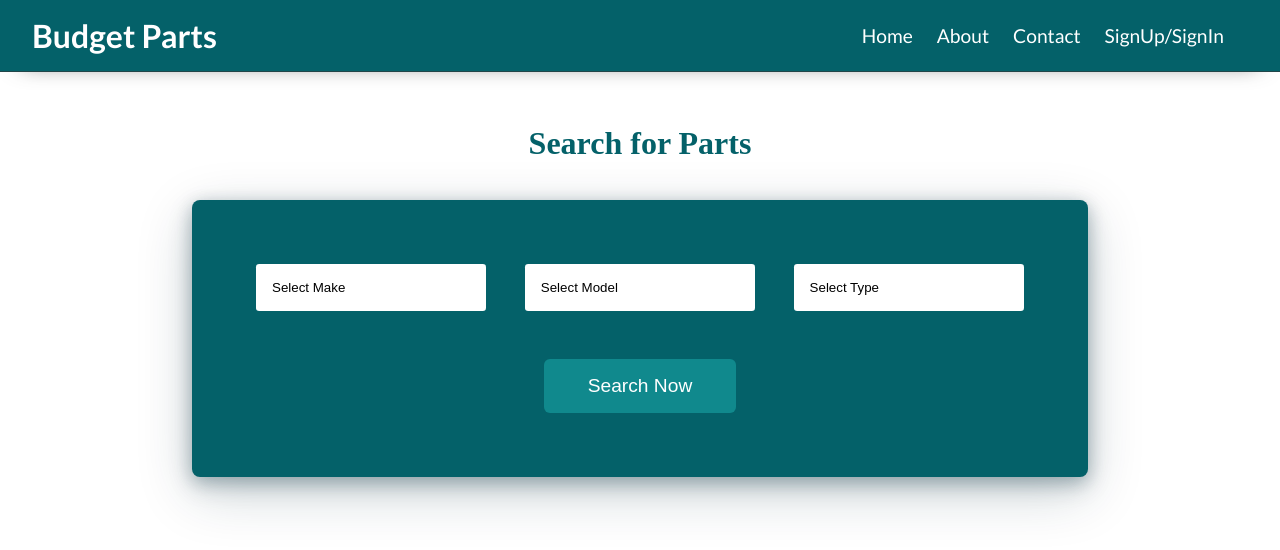
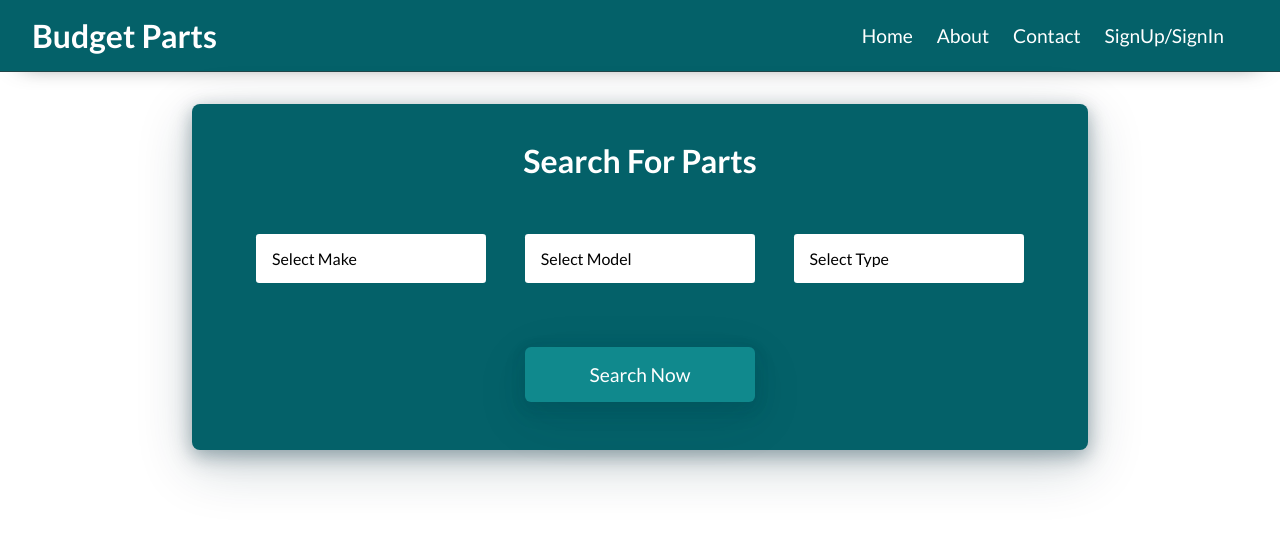
Before and after one commit to Esmat5/budget_parts, a React (Create React App) app in the folder react-app/: page / in a window 1280 px wide. Shown: the top 550 px of the page. Built offline with nearby package versions, Linux system fonts and the light colour scheme.

Commit message:
Improved search from style

```diff
--- a/react-app/src/components/PartSearchForm/PartSearchForm.js
+++ b/react-app/src/components/PartSearchForm/PartSearchForm.js
@@ -4,12 +4,11 @@
 
 export default function PartSearchForm() {
     return (
-        <div className="container">
-            <div className="part-search-header">
-                <h1>Search for Parts</h1>
-            </div>
             <div id="part-search-form">
                 <form className="form-container">
+                    <div className="part-search-header">
+                        <h1>Search For Parts</h1>
+                    </div>
                     <div className="row">
                         <div className="form-group">
                             <select id="make" name="make">
@@ -38,10 +37,9 @@
 
                     </div>
                     <div className="button-row">
-                        <input type="submit" value="Search Now"/>
+                        <input type="submit" value="Search Now" />
                     </div>
                 </form>
             </div>
-        </ div>
     );
 }
--- a/react-app/src/components/PartSearchForm/partSearchForm.css
+++ b/react-app/src/components/PartSearchForm/partSearchForm.css
@@ -1,22 +1,24 @@
-.container {
-    width: 100%;
-}
+/* font from google fonts  (www.googlefonts.com)*/
+@import url('https://fonts.googleapis.com/css2?family=Lato:ital,wght@0,100;0,300;0,400;0,700;0,900;1,100;1,300;1,400;1,700;1,900&display=swap');
+
 
 #part-search-form {
     display: flex;
     justify-content: center;
 }
 
+
 .part-search-header{
     width: 100%;
+    font-family: "Lato", sans-serif;
     display: flex;
     justify-content: center;
     align-items: center;
-    color: #046169;
+    color: #fff;
     padding-bottom: 1rem;
     font-size: 1rem;
     font-weight: bold;
-    margin: 0 auto;
+
 }
 
 .form-container {
@@ -25,7 +27,10 @@
     display: flex;
     flex-direction: column;
     gap: 1rem;
-    padding: 4rem;
+    padding-top: 1rem;
+    padding-left: 4rem;
+    padding-right: 4rem;
+    padding-bottom: 1rem;
     background-color: #fff;
     border-radius: 8px;
     background-color: #046169;
@@ -48,6 +53,8 @@
 
 
 .form-group select{
+    font-family: "Lato", sans-serif;
+    font-size: 1rem;
     background-color: #fff;
     border: none;
     padding: 1rem;
@@ -76,10 +83,14 @@
     display: flex;
     justify-content: center;
     align-items: center;
+    margin-top: 3rem;
+    margin-bottom: 2rem;
+
 
 }
 .form-container .button-row input {
-    width: 25%;
+    font-family: "Lato", sans-serif;
+    width: 30%;
     font-size: 1.2rem;
     padding: 1rem;
     background-color: #10898d;
@@ -87,4 +98,5 @@
     border: none;
     cursor: pointer;
     border-radius: 6px;
+    box-shadow: rgba(3, 47, 60, 0.099) 0px 4px 16px, rgba(3,47,60, 0.099) 0px 8px 24px, rgba(3,47,60, 0.099) 0px 16px 56px;
 }
```
